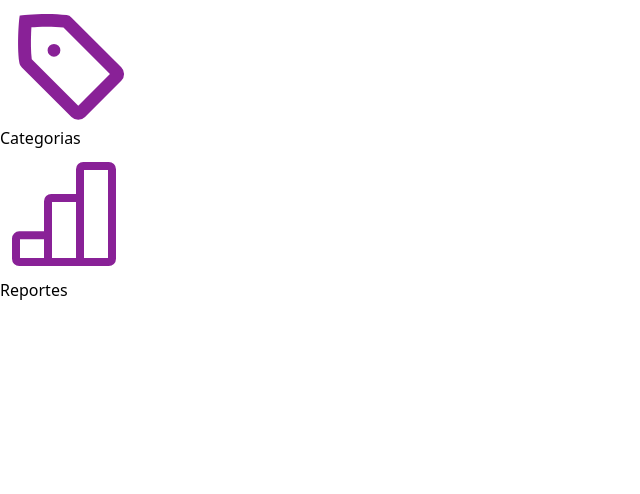
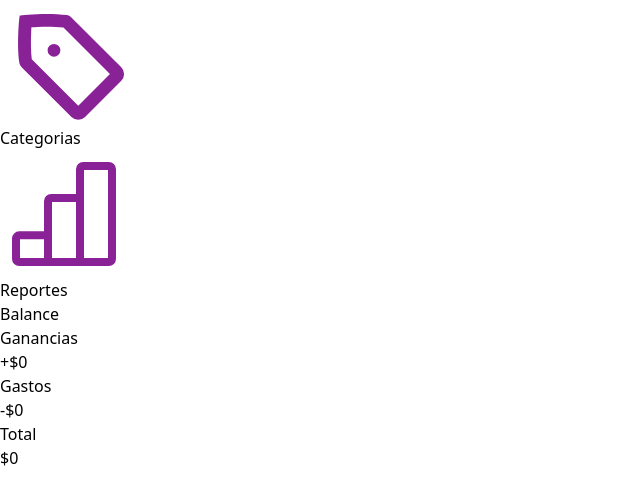
Before and after one commit to ClaudiaRochaDoP/AhorrADAs, a plain HTML site: page index.html in a window 1280 px wide. Shown: the part 306-800 px from the top of the page, without its empty margins (0-640 px from the left). Drawn offline with nearby package versions, Linux system fonts and the light colour scheme.

Commit message:
agrego sección balance

```diff
--- a/index.html
+++ b/index.html
@@ -25,20 +25,24 @@
         <div>
           <ul>
             <li>
-              <a href=>
+              <a href="">
                 <img src="imagenes/icon-balance.png" alt="balance">
                 Balance
               </a>
             </li>
 
             <li>
+              <a href="">
               <img src="imagenes/icon-categorias.png" alt="categorias">
               Categorias
+              </a>
             </li>
 
             <li>
+              <a href="">
               <img src="imagenes/icon-reportes.png" alt="reportes">
               Reportes
+              </a>
             </li>
 
           </ul>
@@ -54,9 +58,31 @@
 
     <main>
       <!-- sección balance -->
-      <section></section>
+      <section>
+        <div>
+          <h3>Balance</h3>
+
+          <div>
+            <h4>Ganancias</h4>
+            <p>+$0</p>
+          </div>
+
+          <div>
+            <h4>Gastos</h4>
+            <p>-$0</p>
+          </div>
+
+          <div>
+            <h3>Total</h3>
+            <p>$0</p>
+          </div>
+
+        </div>
+      </section>
+
       <!-- sección filtros -->
       <section></section>
+
       <!-- sección operaciones -->
       <section></section>
     </main>
```
